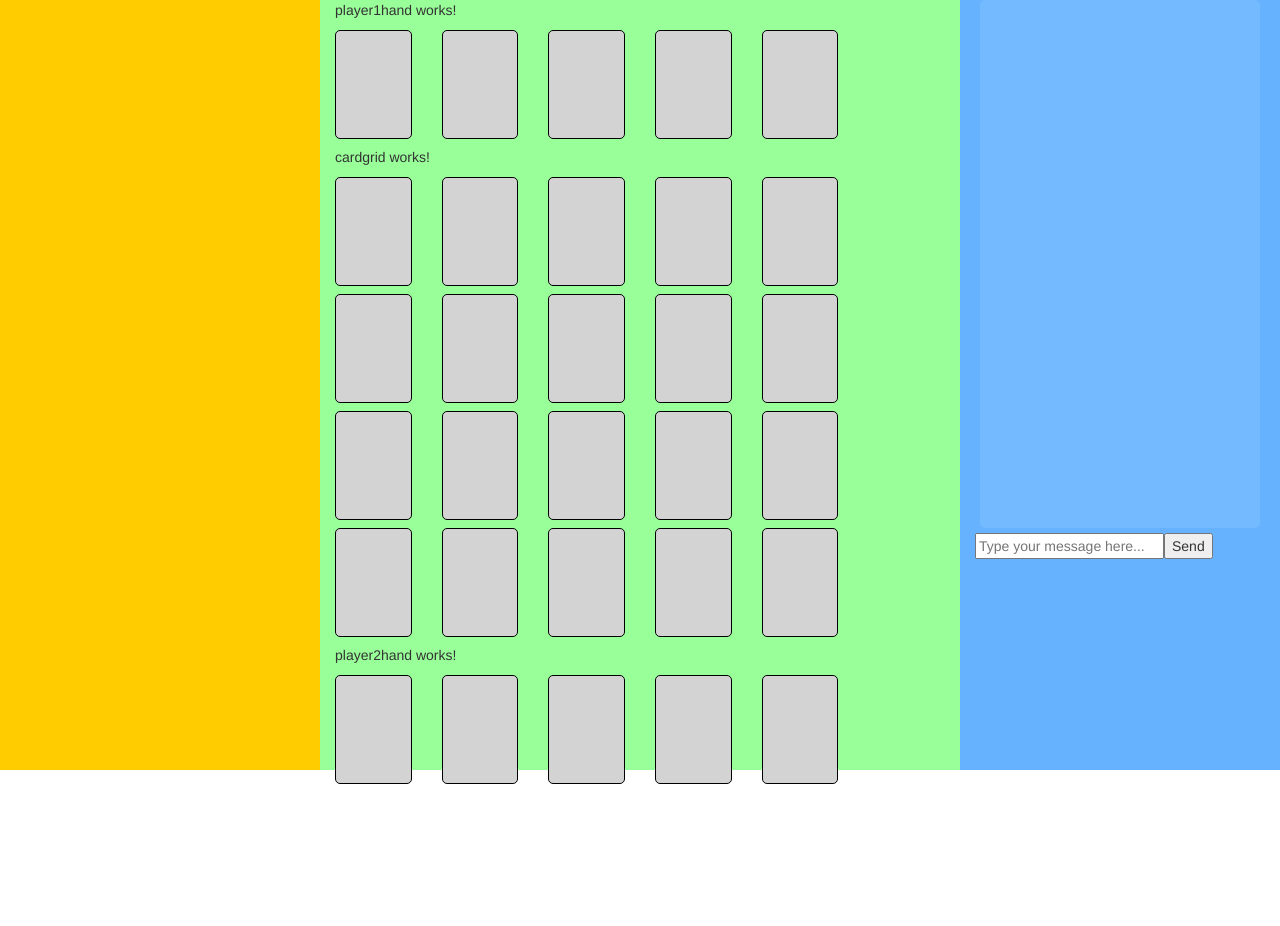
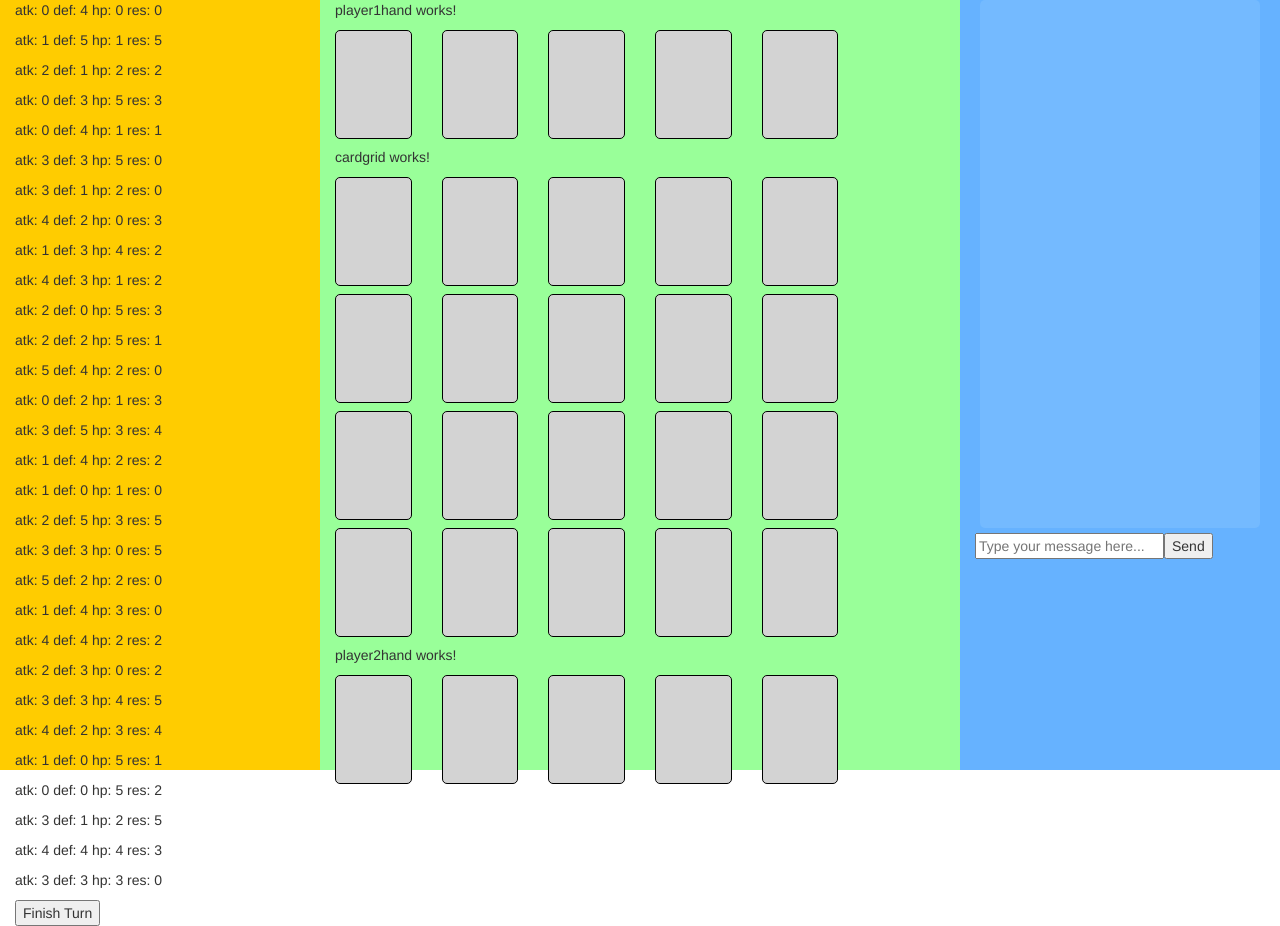
Before and after one commit to Fabian-Wey-FFHS/game-logic, an Angular app: page / in a window 1280 px wide. Shown: the part 60-986 px from the top of the page. Before the commit the page ends 852 px from the top, so only its background shows below. Built offline with nearby package versions, Linux system fonts and the light colour scheme.

Commit message:
board und chat layout prototyp fertig

```diff
--- a/src/app/app.module.ts
+++ b/src/app/app.module.ts
@@ -9,6 +9,7 @@ import { CardgridComponent } from './board/cardgrid/cardgrid.component';
 import { Player1handComponent } from './board/player1hand/player1hand.component';
 import { Player2handComponent } from './board/player2hand/player2hand.component';
 import {ChatpanelComponent} from "./chatpanel/chatpanel.component";
+import { GameService } from "src/app/shared/game.service";
 
 @NgModule({
   declarations: [
@@ -21,13 +22,13 @@ import {ChatpanelComponent} from "./chatpanel/chatpanel.component";
     Player1handComponent,
     Player2handComponent,
     ChatpanelComponent,
-
   ],
   imports: [
     BrowserModule,
     FormsModule,
+
   ],
-  providers: [],
+  providers: [GameService],
   bootstrap: [AppComponent]
 })
 export class AppModule { }
--- a/src/app/board/board.component.ts
+++ b/src/app/board/board.component.ts
@@ -1,5 +1,5 @@
 import { Component } from '@angular/core';
-
+import { GameService } from 'src/app/shared/game.service';
 @Component({
   selector: 'app-board',
   templateUrl: './board.component.html',
@@ -7,4 +7,7 @@ import { Component } from '@angular/core';
 })
 export class BoardComponent {
 
+  constructor(private gameService: GameService) { }
+
+
 }
--- a/src/app/infopanel/infopanel.component.html
+++ b/src/app/infopanel/infopanel.component.html
@@ -1 +1,10 @@
+<!-- infopanel.component.html -->
 <p>infopanel works!</p>
+<div>
+  <div id="gamestatus">
+    <!-- Display events from the events array from GameService -->
+    <p *ngFor="let event of events">{{event}}</p>
+    <!-- context sensitive button that either reads finish turn or end game -->
+    <button (click)="finishTurn()">Finish Turn</button>
+  </div>
+</div>
--- a/src/app/infopanel/infopanel.component.ts
+++ b/src/app/infopanel/infopanel.component.ts
@@ -1,10 +1,24 @@
-import { Component } from '@angular/core';
+// infopanel.component.ts
+import { Component, OnInit } from '@angular/core';
+import { GameService } from 'src/app/shared/game.service';
 
 @Component({
   selector: 'app-infopanel',
   templateUrl: './infopanel.component.html',
   styleUrls: ['./infopanel.component.css']
 })
-export class InfopanelComponent {
+export class InfopanelComponent implements OnInit {
 
+  events: string[] = [];
+
+  constructor(public gameService: GameService) {}
+
+  ngOnInit() {
+   this.gameService.initGame();
+    this.events = this.gameService.getEvents();
+  }
+
+  finishTurn() {
+    alert('Finish turn');
+  }
 }
--- /dev/null
+++ b/src/app/model/card.model.ts
@@ -0,0 +1,17 @@
+// This is the card model. Every card has 5 properties: Attack, Defense, Health, Cost Ressources.
+// there ist a constructor for each card
+
+export class CardModel {
+    attack: number;
+    defense: number;
+    health: number;
+    cost: number;
+    ressources: number;
+    constructor(attack: number, defense: number, health: number, cost: number, ressources: number) {
+        this.attack = attack;
+        this.defense = defense;
+        this.health = health;
+        this.cost = cost;
+        this.ressources = ressources;
+    }
+}
--- /dev/null
+++ b/src/app/shared/game.service.ts
@@ -0,0 +1,41 @@
+// game.service.ts
+import {CardModel} from "../model/card.model";
+import { Injectable } from '@angular/core';
+
+//when site is loaded, create a stack of 30 cards
+//every card gets a ranomized value between 0 and 5 for attack, defense, health and ressources
+//the cost is the sum of the stats/4 rounded down
+
+@Injectable({
+  providedIn: 'root'
+})
+export class GameService {
+  player1Cards: CardModel[] = [];
+  player2Cards: CardModel[] = [];
+  stack: CardModel[] = [];
+  events: string[] = [];
+  initGame() {
+    for (let i = 0; i < 30; i++) {
+      let attack = Math.floor(Math.random() * 6);
+      let defense = Math.floor(Math.random() * 6);
+      let health = Math.floor(Math.random() * 6);
+      let ressources = Math.floor(Math.random() * 6);
+      let cost = Math.floor((attack + defense + health + ressources) / 4);
+      let card = new CardModel(attack, defense, health, cost, ressources);
+      this.stack.push(card);
+    }
+    // create a string with the stats of each card
+    // one string for each card in the stack
+    // every value should be preceded by the first 3 letter of the stat
+    // Send this string to the events array in infopanel.component.ts
+    for (let i = 0; i < 30; i++) {
+      let card = this.stack[i];
+      let stats = "atk: " + card.attack + " def: " + card.defense + " hp: " + card.health + " res: " + card.ressources;
+      this.events.push(stats);
+    }
+  }
+  getEvents(): string[] {
+    return this.events;
+  }
+
+}
```
Also changed, not shown: src/app/board/board.component.html (line endings or trailing spaces).
